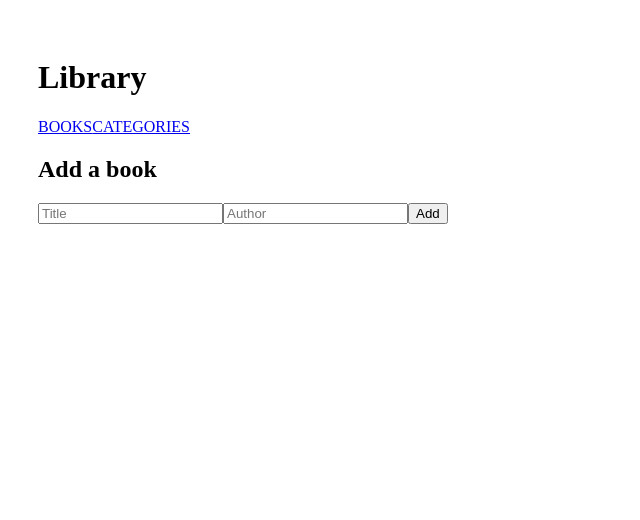
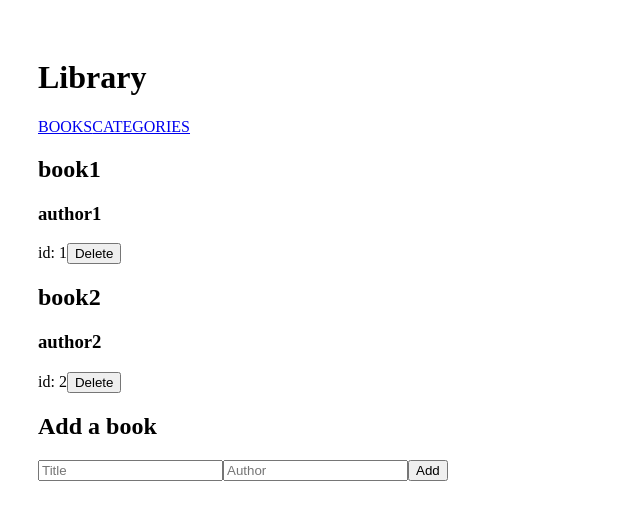
Before and after one commit to Farida-Hamid/Bookstore-React-Redux, a React (Create React App) app: page / in a window 1280 px wide. Shown: the top 520 px of the page, without its empty margins (0-640 px from the left). Built offline with nearby package versions, Linux system fonts and the light colour scheme.

Commit message:
Fix display books bug

```diff
--- a/src/components/Library.js
+++ b/src/components/Library.js
@@ -6,11 +6,12 @@ import AddBook from './AddBook';
 
 const Library = (props) => {
   // const bookList = useSelector((state) => state);
-  const {books} = props;
+  const {bookList} = props;
+  console.log('Library recieved:', bookList);
 
   return (
     <div>
-      {books.map((book) => (
+      {bookList.map((book) => (
         <Book key={book.id} title={book.title} author={book.author} id={book.id} />
       ))}
       <AddBook />
--- a/src/redux/books/books.js
+++ b/src/redux/books/books.js
@@ -27,6 +27,7 @@ const initialState = [{
 
 // Reducer
 const booksReducer = (state = initialState, action) => {
+  console.log('initially books = ',initialState);
   switch (action.type) {
     case ADD:
       return [...state, action.payload];
```
